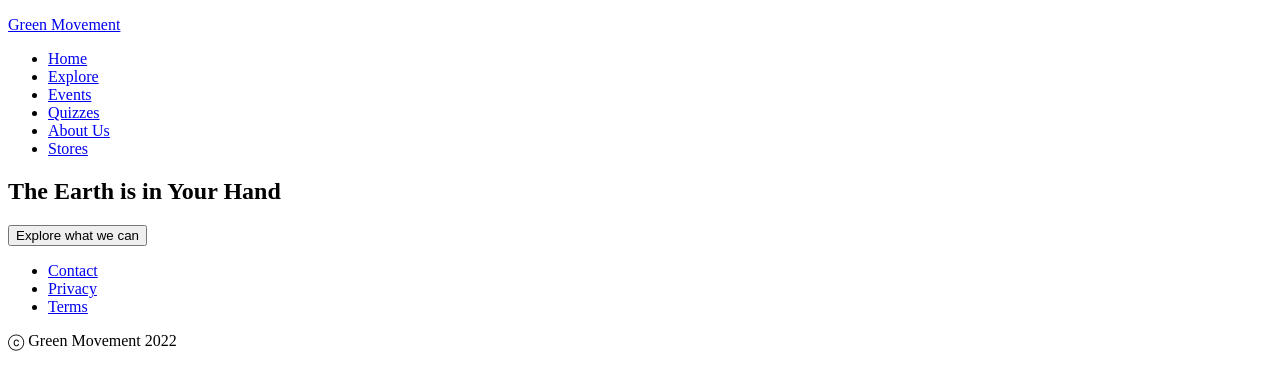
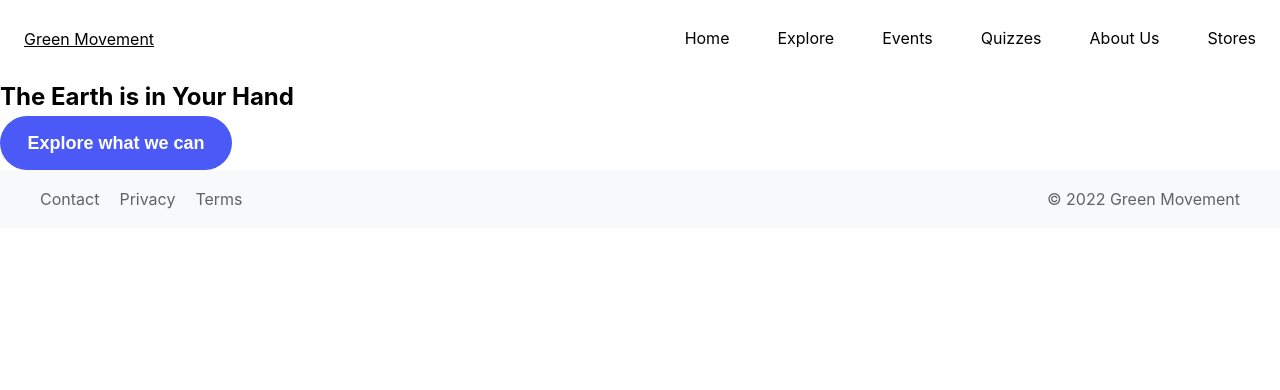
Before and after one commit to YeojinMAC/Studio-practice1-term-project, a plain HTML site: page index.html in a window 1280 px wide. Drawn offline with Linux system fonts and the light colour scheme; a web font is replaced by a local one.

Commit message:
Add files via upload

```diff
--- a/index.html
+++ b/index.html
@@ -9,7 +9,7 @@
 </head>
 
 <body>
-    <header>
+    <header class="header">
         <p class="logo"><a href="#">Green Movement</a></p>
         <ul class="main-nav">
             <li><a href="#">Home</a></li>
@@ -34,21 +34,14 @@
         <section class="stores"></section>
 
         <footer>
-            <section class="footer-main">
-                <div class="footer-main-item">
-                    <ul>
-                        <li><a href="#">Contact</a></li>
-                        <li><a href="#">Privacy</a></li>
-                        <li><a href="#">Terms</a></li>
-                    </ul>
-                </div>
+            <section class="ft-item">
+              <ul class="ft-item-list">
+                <li><a href="#">Contact</a></li>
+                <li><a href="#">Privacy</a></li>
+                <li><a href="#">Terms</a></li>
+                <li>&copy; 2022 Green Movement</li>
+              </ul>
             </section>
-
-            <section class="footer-legal">
-                <div class="footer-legal-list">
-                  <p>ⓒ Green Movement 2022</p>
-                </div>
-              </section>
         </footer>
 
     </main>
--- a/main.css
+++ b/main.css
@@ -0,0 +1,142 @@
+@font-face {
+    font-family: Inter;
+    src: url(fonts/Inter.ttf)
+  }
+
+* {
+      margin: 0;
+      padding: 0;
+}
+
+.header,
+.main-nav {
+    display: flex;
+}
+
+.header {
+    flex-direction: row;
+    align-items: center;
+    justify-content: space-between;
+    height: 78px;
+    margin: 0 auto;
+    background: #ffffff;
+}
+
+body {
+    font-family: 'Inter', Tahoma, Geneva, Verdana, sans-serif;
+    color: #000000;
+    font-size: 16px;
+	line-height: 1.6;
+	margin: 0;
+	min-height: 100vh;
+}
+
+ul {
+    margin: 0;
+    padding: 0;
+    list-style: none;
+}
+
+h2,
+h3,
+a {
+	color: #000000;
+}
+
+a {
+	text-decoration: none;
+}
+
+.logo {
+	margin: 0;
+	font-size: 20px;
+}
+
+.logo a,
+.main-nav a {
+	padding: 26px 24px;
+	display: block;
+    color: #000000;
+    font-size: 16px;
+}
+
+.logo {
+    font-family: inter;
+    font-weight: 400;
+    font-size: 20px;
+    line-height: 26px;
+    color: #000000
+}
+
+.hero button {
+    border: none;
+    font-size: 18px;
+    font-weight: 600;
+    line-height: 22px;
+    color: white;
+    width: 232px;
+    height: 54px;
+    text-align: center;
+    text-decoration: none;
+    display: inline-block;
+    border-radius: 40px;
+    background-color: #4B5AF6;
+    cursor: pointer;
+}
+
+
+footer {
+    background-color: #F8F9FA;
+    color: #5F6368;
+    line-height: 1.5;
+  }
+
+  footer a {
+    text-decoration: none;
+    color: #5F6368;
+  }
+
+  a:hover {
+    text-decoration: underline;
+  }
+
+  /* .ft-title {
+    color: #fff;
+    font-family: "inter", serif;
+    font-size: 1.375rem;
+    padding-bottom: 0.625rem;
+  } */
+
+  /* body {
+    display: flex;
+    min-height: 100vh;
+    flex-direction: column;
+  } */
+
+  /* .container {
+    flex: 1;
+  } */
+
+  /* .ft-main {
+    padding: 1.25rem 1.875rem;
+    display: flex;
+    flex-wrap: wrap;
+  } */
+
+  .ft-item {
+    padding: 0.9375rem 1.875rem;
+    background-color: #F8F9FA;
+  }
+  .ft-item-list {
+    width: 100%;
+    display: flex;
+    flex-wrap: wrap;
+  }
+  .ft-item-list li {
+    margin: 0.125rem 0.625rem;
+    white-space: nowrap;
+  }
+
+  .ft-item-list li:nth-last-child(2) {
+      flex: 1;
+  }
```
